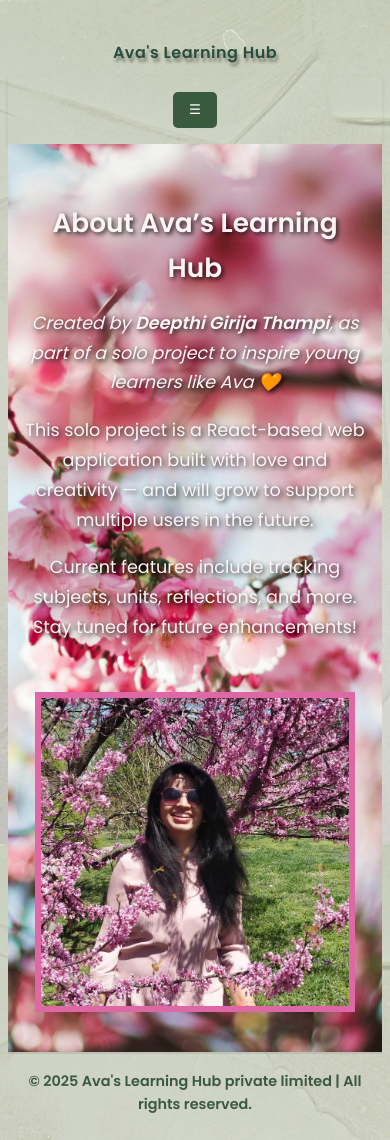
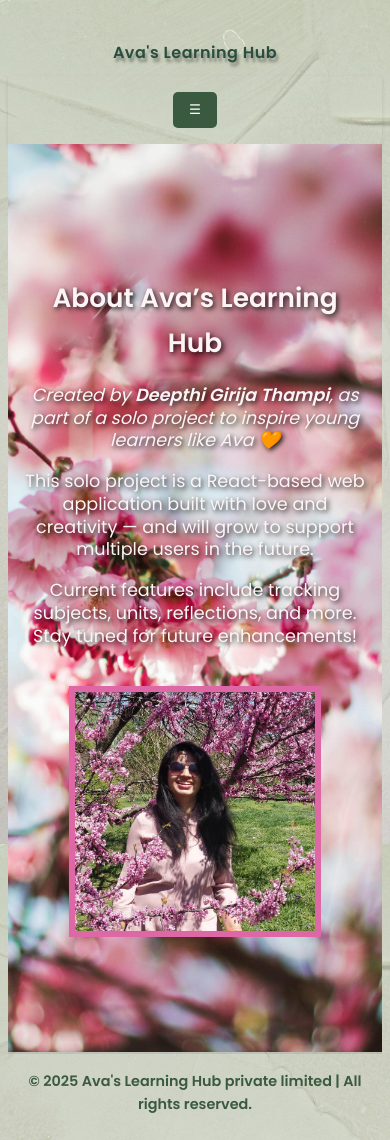
Before and after one commit to DeepthiGirijaThampi/ava-learning-hub, a React (Vite) app: page /about in a window 390 px wide. Built offline with nearby package versions, Linux system fonts and the light colour scheme.

Commit message:
did a few styling changes

```diff
--- a/src/components/pages/about.css
+++ b/src/components/pages/about.css
@@ -31,6 +31,11 @@
   justify-content: center;
 }
 
+.about-page p{
+  margin-bottom: 0.5rem;
+  line-height: 2.4;
+}
+
 .about-section{
   max-width: 500px;
   width: 100%;
@@ -39,6 +44,7 @@
   line-height: 2;
   margin: 0 auto;
 }
+
 .about-picture{
   width:400px;
   border: var(--pink-two) solid 10px;
@@ -58,6 +64,7 @@
 
   .about-picture {
     width: 350px;
+    margin-left: 20px;
     margin-right: 60px;
   }
 }
@@ -77,8 +84,12 @@
   }
 
   .about-picture {
-    width: 90%;
+    width: 70%;
     margin: 0 auto;
     border-width: 6px;
   }
+  .about-page p {
+    margin-bottom: 0.4rem;
+    line-height: 1.3;
+  }
 }
```
